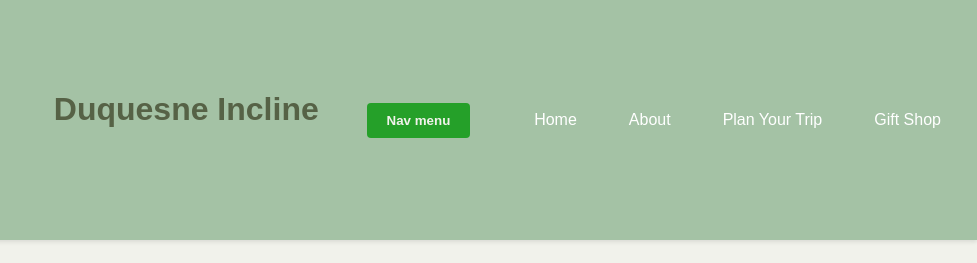
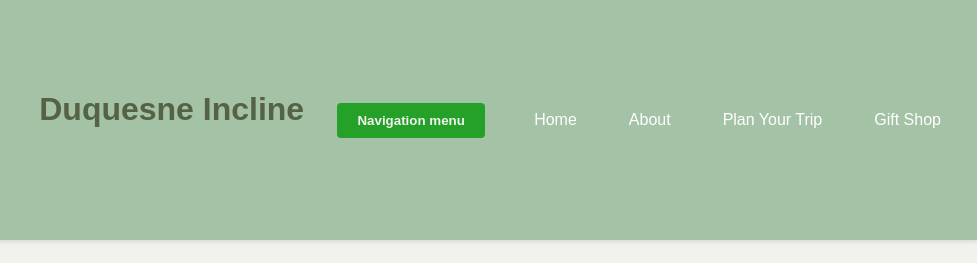
Before and after one commit to MichaelYeh507/webdevproject, a plain HTML site: page index.html in a window 1280 px wide. Shown: the top 263 px of the page, 303-1280 px from the left. Drawn offline with nearby package versions, Linux system fonts and the light colour scheme.

Commit message:
Update index.html

```diff
--- a/index.html
+++ b/index.html
@@ -18,7 +18,7 @@
       </div>
       <h1>Duquesne Incline</h1>
        <!-- Navigation links -->
-       <button id = "hamburger-btn" onclick="hamburger()">Nav menu</button>
+       <button id = "hamburger-btn" onclick="hamburger()">Navigation menu</button>
        <!-- Navigation links -->
        <div class="off-screen-menu active">
          <nav id="nav-menu">
```
